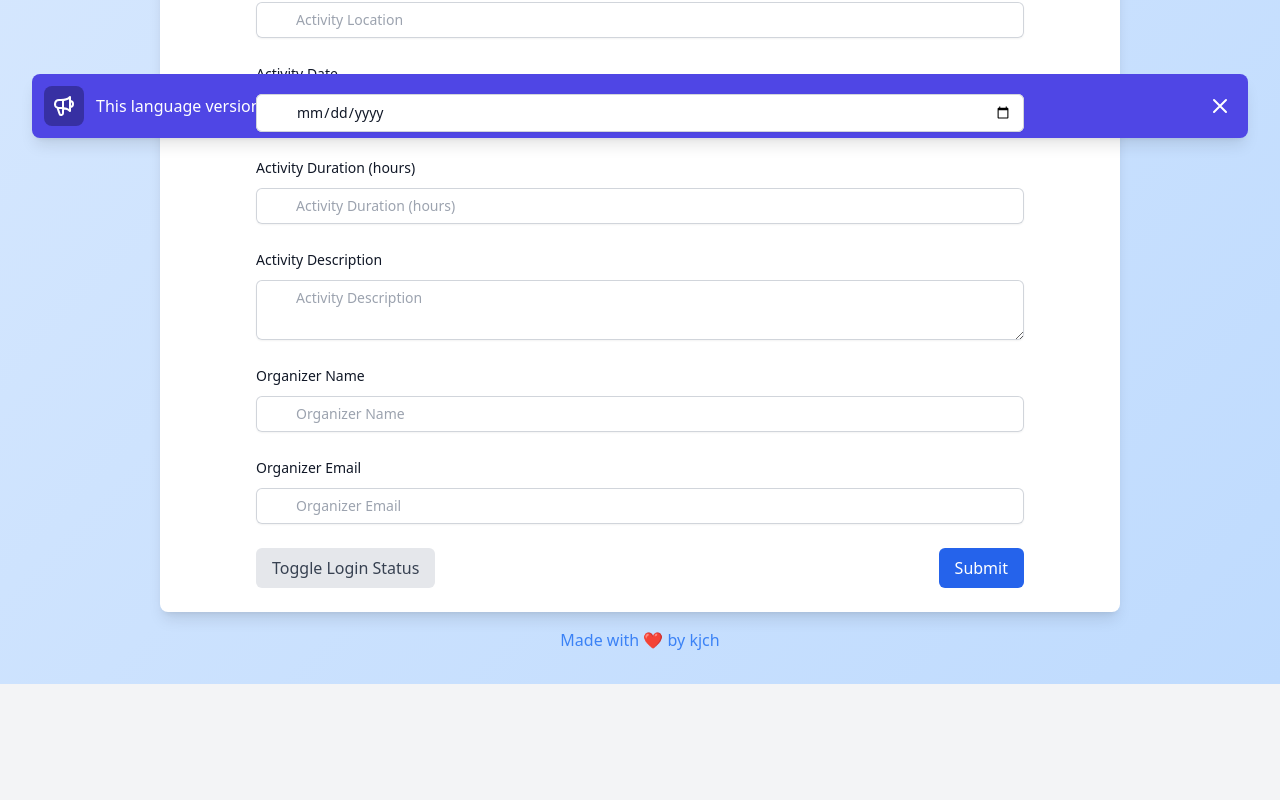
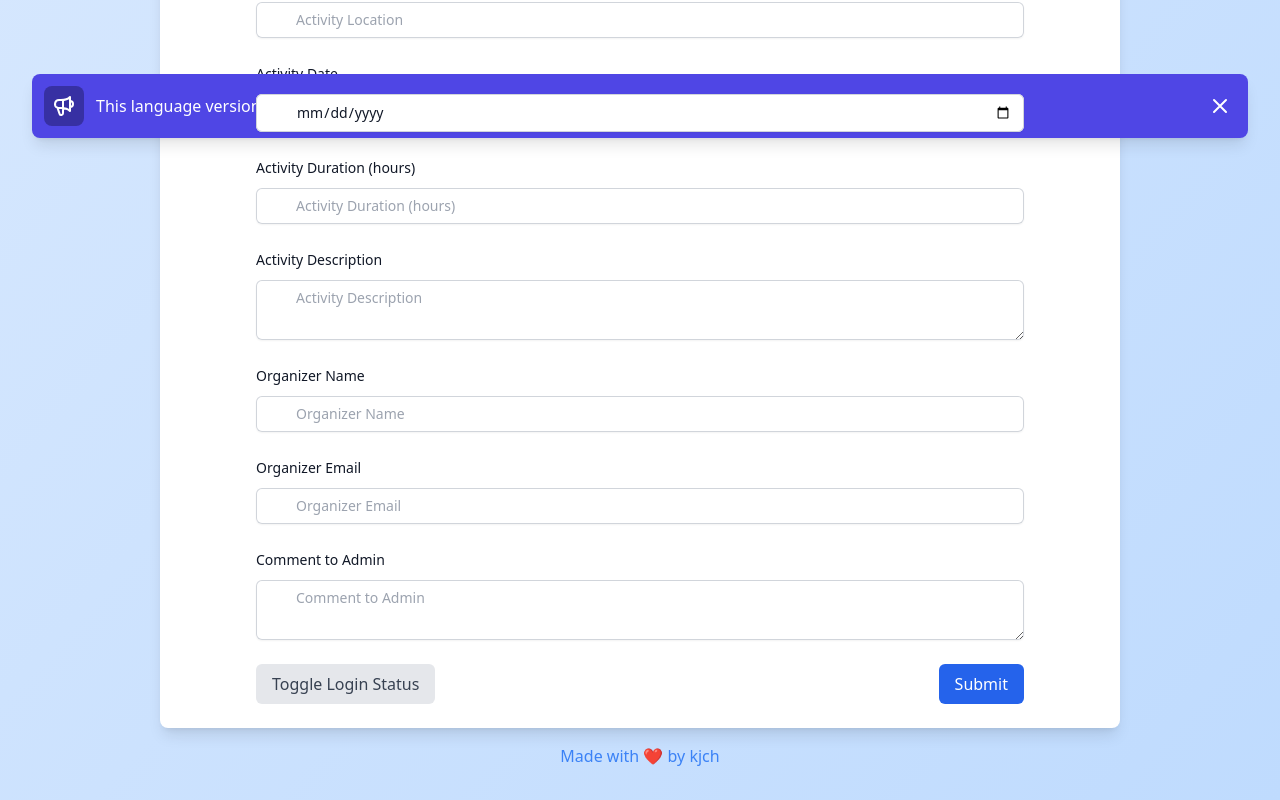
Before and after one commit to ActiVol/ActiVol-FrontEnd, a Vue app: page /self-submission in a window 1280 px wide. Shown: the part 642-1442 px from the top of the page. Before the commit the page ends 1326 px from the top, so only its background shows below. Built offline with nearby package versions, Linux system fonts and the light colour scheme; some icons are missing.

Commit message:
feat: add activityCommentToAdmin area in ActivityForm

```diff
--- a/src/components/ActivityForm.vue
+++ b/src/components/ActivityForm.vue
@@ -164,6 +164,18 @@
                     t('submitForm.organizerEmailRequired') }}</p>
             </div>
 
+            <div>
+                <label for="activityCommentToAdmin" class="block text-sm font-medium leading-6 text-gray-900">{{
+                    t('submitForm.activityCommentToAdmin') }}</label>
+                <div class="relative mt-2 rounded-md shadow-sm">
+                    <textarea id="activityCommentToAdmin" v-model="form.activityCommentToAdmin"
+                        @blur="touchField('activityCommentToAdmin')" :class="getInputClass('activityCommentToAdmin')"
+                        :placeholder="t('submitForm.activityCommentToAdmin')" required></textarea>
+                </div>
+                <p v-if="touched.activityCommentToAdmin && !form.activityCommentToAdmin" class="mt-1 text-sm text-red-500">{{
+                    t('submitForm.activityDescriptionRequired') }}</p>
+            </div>
+
             <div class="flex justify-between">
                 <button type="button" @click="toggleLoginStatus"
                 class="px-4 py-2 bg-gray-200 text-gray-700 rounded-md hover:bg-gray-300 transition duration-300">
@@ -227,6 +239,7 @@ interface Form {
     activityDescription: string;
     organizerName: string;
     organizerEmail: string;
+    activityCommentToAdmin: string;
 }
 
 const touched = reactive({
@@ -240,7 +253,8 @@ const touched = reactive({
     activityDuration: false,
     activityDescription: false,
     organizerName: false,
-    organizerEmail: false
+    organizerEmail: false,
+    activityCommentToAdmin: false,
 })
 
 type FormFields = keyof typeof touched;
--- a/src/locales/en.json
+++ b/src/locales/en.json
@@ -55,6 +55,7 @@
         "organizerNameRequired": "Organizer name is required.",
         "organizerEmail": "Organizer Email",
         "organizerEmailRequired": "Organizer email is required.",
+        "activityCommentToAdmin": "Comment to Admin",
         "toggleUnLoginStatus": "Toggle Unlogin Status",
         "toggleLoginStatus": "Toggle Login Status",
         "submit": "Submit",
--- a/src/locales/zh-cn.json
+++ b/src/locales/zh-cn.json
@@ -55,6 +55,7 @@
         "organizerNameRequired": "举办者名字是必填的。",
         "organizerEmail": "活动举办者的邮箱",
         "organizerEmailRequired": "举办者邮箱是必填的。",
+        "activityCommentToAdmin": "对管理员的留言",
         "toggleUnLoginStatus": "切换未登录状态",
         "toggleLoginStatus": "切换已登录状态",
         "submit": "提交",
```
